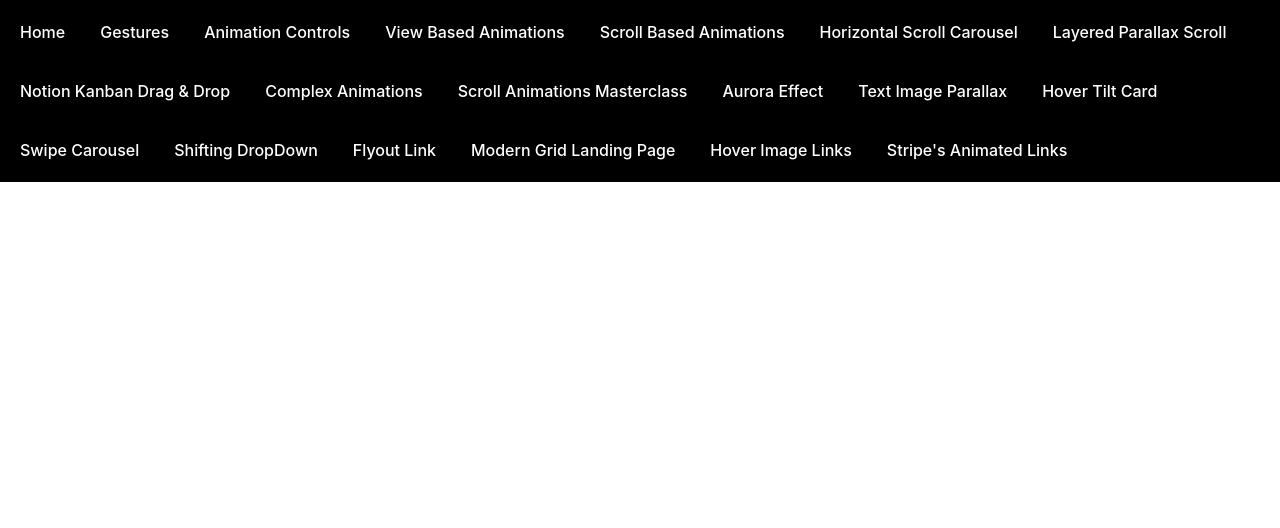
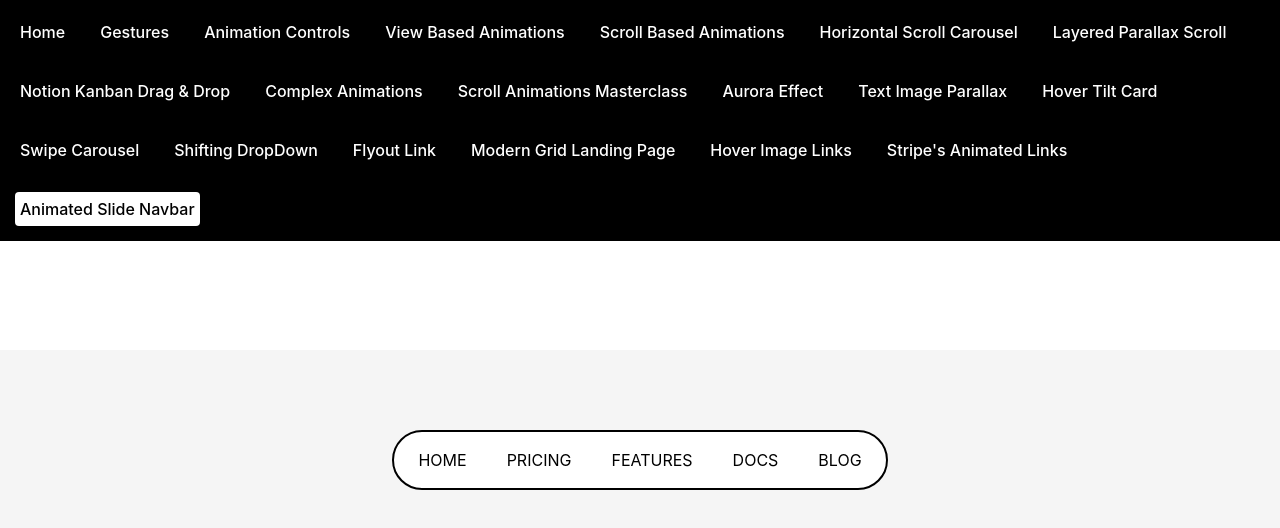
Before and after one commit to Shahrukh-elRed/framer-motion-demo, a React (Create React App) app: page /animated-slide-navbar in a window 1280 px wide. Shown: the top 528 px of the page. Built offline with nearby package versions, Linux system fonts and the light colour scheme.

Commit message:
completed animated slider navbar

```diff
--- a/src/Routing.jsx
+++ b/src/Routing.jsx
@@ -19,6 +19,7 @@ import FlyoutLinkExample from "./components/FlyoutLinkExample/FlyoutLinkExample"
 import RevealBento from "./components/RevealBento/RevealBento";
 import HoverImageLinks from "./components/HoverImageLinks/HoverImageLinks";
 import StripeAnimatedLinks from "./components/StripeAnimatedLinks/StripeAnimatedLinks";
+import SlideTabsExample from "./components/SlideTabsExample/SlideTabsExample";
 
 const Routing = () => {
   return (
@@ -71,6 +72,7 @@ const Routing = () => {
             path="stripe-animated-links"
             element={<StripeAnimatedLinks />}
           />
+          <Route path="animated-slide-navbar" element={<SlideTabsExample />} />
           <Route path="*" element={<Error404Page />} />
         </Route>
       </Routes>
--- a/src/components/Layout.jsx
+++ b/src/components/Layout.jsx
@@ -213,6 +213,16 @@ const Layout = () => {
           >
             <div>Stripe's Animated Links</div>
           </Link>
+          <Link
+            to="/animated-slide-navbar"
+            className={
+              location.pathname === "/animated-slide-navbar"
+                ? "active_nav_bar_item"
+                : "nav_bar_item"
+            }
+          >
+            <div>Animated Slide Navbar</div>
+          </Link>
         </div>
       </motion.nav>
       <Outlet />
--- /dev/null
+++ b/src/components/SlideTabsExample/Cursor.jsx
@@ -0,0 +1,14 @@
+import { motion } from "framer-motion";
+
+const Cursor = ({ position }) => {
+  return (
+    <motion.li
+      animate={{
+        ...position,
+      }}
+      className="absolute z-0 h-7 rounded-full bg-black md:h-12"
+    />
+  );
+};
+
+export default Cursor;
--- /dev/null
+++ b/src/components/SlideTabsExample/SlideTabs.jsx
@@ -0,0 +1,33 @@
+import { useState } from "react";
+import Tab from "./Tab";
+import Cursor from "./Cursor";
+
+const SlideTabs = () => {
+  const [position, setPosition] = useState({
+    left: 0,
+    width: 0,
+    opacity: 0,
+  });
+
+  return (
+    <ul
+      onMouseLeave={() => {
+        setPosition((prev) => ({
+          ...prev,
+          opacity: 0,
+        }));
+      }}
+      className="relative mx-auto flex w-fit rounded-full border-2 border-black bg-white p-1"
+    >
+      <Tab setPosition={setPosition}>Home</Tab>
+      <Tab setPosition={setPosition}>Pricing</Tab>
+      <Tab setPosition={setPosition}>Features</Tab>
+      <Tab setPosition={setPosition}>Docs</Tab>
+      <Tab setPosition={setPosition}>Blog</Tab>
+
+      <Cursor position={position} />
+    </ul>
+  );
+};
+
+export default SlideTabs;
--- /dev/null
+++ b/src/components/SlideTabsExample/SlideTabsExample.jsx
@@ -0,0 +1,13 @@
+import SlideTabs from "./SlideTabs";
+
+export const SlideTabsExample = () => {
+  return (
+    <div className="h-screen flex items-center justify-center">
+      <div className="bg-neutral-100 py-20 mt-[15vh] w-full">
+        <SlideTabs />
+      </div>
+    </div>
+  );
+};
+
+export default SlideTabsExample;
--- /dev/null
+++ b/src/components/SlideTabsExample/Tab.jsx
@@ -0,0 +1,27 @@
+import { useRef } from "react";
+
+const Tab = ({ children, setPosition }) => {
+  const ref = useRef(null);
+
+  return (
+    <li
+      ref={ref}
+      onMouseEnter={() => {
+        if (!ref?.current) return;
+
+        const { width } = ref.current.getBoundingClientRect();
+
+        setPosition({
+          left: ref.current.offsetLeft,
+          width,
+          opacity: 1,
+        });
+      }}
+      className="relative z-10 block cursor-pointer px-3 py-1.5 text-xs uppercase text-white mix-blend-difference md:px-5 md:py-3 md:text-base"
+    >
+      {children}
+    </li>
+  );
+};
+
+export default Tab;
```
